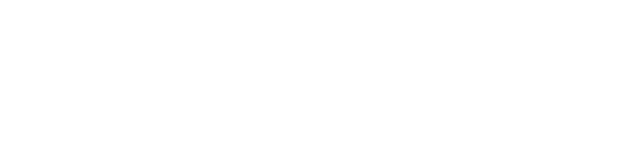
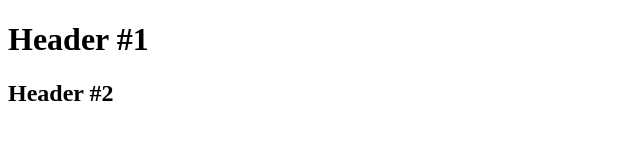
Before and after one commit to mmolesworth/my-code, a plain HTML site: page index.html in a window 1280 px wide. Shown: the whole page, without its empty margins (0-640 px from the left). Drawn offline with Linux system fonts and the light colour scheme.

Commit message:
Added features

```diff
--- a/index.html
+++ b/index.html
@@ -4,11 +4,16 @@
 <head>
     <meta charset="UTF-8">
     <meta name="viewport" content="width=device-width, initial-scale=1.0">
-    <title>Document</title>
+    <title>Document ABC</title>
 </head>
 
 <body>
-
+    <h1>
+        Header #1
+    </h1>
+    <h2>
+        Header #2
+    </h2>
 </body>
 
 </html>
```
